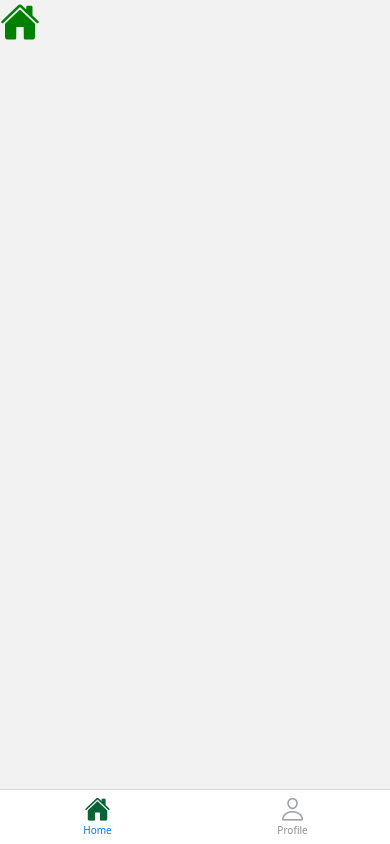
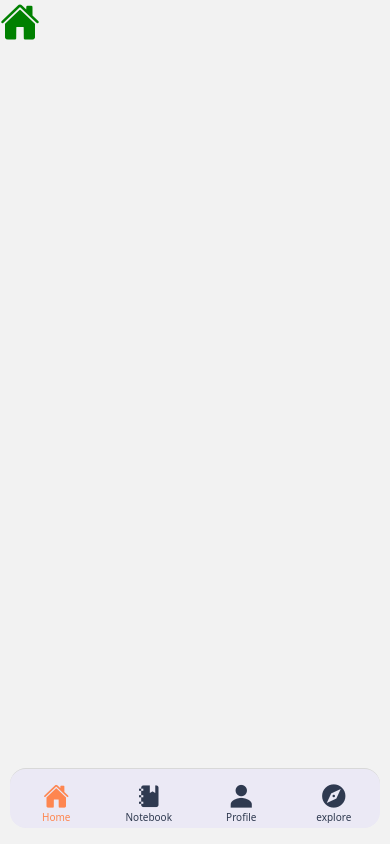
Before and after one commit to alisbaansari24/Emergency_Assist_Lite, a React Native app: screen / in a window 390 px wide. Built offline with nearby package versions, Linux system fonts and the light colour scheme.

Commit message:
bottom tab navigation is completed

```diff
--- a/src/navigation/AppContent.js
+++ b/src/navigation/AppContent.js
@@ -1,16 +1,19 @@
-import { StyleSheet, Text, View } from 'react-native'
+import { StatusBar, StyleSheet, Text, useColorScheme, View } from 'react-native'
 import React from 'react'
 import { useSafeAreaInsets } from 'react-native-safe-area-context';
 import BottomTabs from './BottomTabs'
 
 export default function AppContent() {
+
+    const isDarkMode = useColorScheme() === 'dark';
     const safeAreaInsets = useSafeAreaInsets();
     return (
         <View style={styles.container}>
-            <BottomTabs
-                templateFileName="App.tsx"
+            <StatusBar
                 safeAreaInsets={safeAreaInsets}
+                barStyle={isDarkMode ? 'light-content' : 'dark-content'}
             />
+            <BottomTabs />
 
         </View>
     )
--- a/src/navigation/BottomTabs.js
+++ b/src/navigation/BottomTabs.js
@@ -1,57 +1,79 @@
 import React from 'react'
 import { createBottomTabNavigator } from '@react-navigation/bottom-tabs'
+import Ionicons from 'react-native-vector-icons/Ionicons'
 import HomeScreen from '../screens/HomeScreen'
-import Ionicons from 'react-native-vector-icons/Ionicons'
-
+import MaterialCommunityIcons from 'react-native-vector-icons/MaterialCommunityIcons';
+import MaterialIcons from 'react-native-vector-icons/MaterialIcons';
 
 const Tab = createBottomTabNavigator()
 
 export default function BottomTabs() {
-    const tabList = [
-        {
-            route: 'Home',
-            component: HomeScreen,
-            icon: 'home-outline',
-            activeIcon: 'home',
-        },
-        {
-            route: 'Profile',
-            component: HomeScreen,
-            icon: 'person-outline',
-            activeIcon: 'person-sharp',
-        },
-    ]
-
     return (
         <Tab.Navigator
             screenOptions={{
                 headerShown: false,
-                // tabBarShowLabel: false,
+                tabBarShowLabel: true,
+                tabBarActiveTintColor: '#fe8650',
+                tabBarInactiveTintColor: '#2f3a50',
+                // tabBarBackground:'#f6f5fb',
                 tabBarStyle: {
-                    height: 55,
+                    height: 60,
                     position: 'absolute',
-                    bottom: 0,
-                    left: 0,
-                    right: 0,
+                    bottom: 16,
+                    borderRadius: 16,
+                    paddingTop: 8,
+                    marginLeft: 10,
+                    marginRight: 10,
+                    backgroundColor:'#ebe9f5'
+
                 },
             }}
         >
-            {tabList.map((tab, index) => (
             <Tab.Screen
-                    key={index}
-                    name={tab.route}
-                    component={tab.component}
+                name="Home"
+                component={HomeScreen}
                 options={{
-                        tabBarIcon: ({ focused }) => (
+                    tabBarIcon: ({ focused, color }) => (
                         <Ionicons
-                                name={focused ? tab.activeIcon : tab.icon}
+                            name='home'
                             size={26}
-                                color={focused ? '#086436' : '#9CA3AF'}
+                            color={color}
                         />
                     ),
                 }}
             />
-            ))}
+            <Tab.Screen
+                name='Notebook'
+                component={HomeScreen}
+                options={{
+                    tabBarIcon: ({ color }) => (
+                        <MaterialCommunityIcons name="notebook" color={color} size={26} />
+                    )
+                }}
+            />
+            <Tab.Screen
+                name="Profile"
+                component={HomeScreen}
+                options={{
+                    tabBarIcon: ({ focused, color }) => (
+                        <Ionicons
+                            name='person-sharp'
+                            size={26}
+                            color={color}
+                        />
+                    ),
+                }}
+            />
+
+            <Tab.Screen
+                name='explore'
+                component={HomeScreen}
+                options={{
+                    tabBarIcon: ({ color }) => (
+                        <MaterialIcons name="explore" color={color} size={28} />
+                    )
+                }}
+            />
         </Tab.Navigator>
     )
 }
```
Also changed, not shown: 1 other file (tests, documents, lock files or other folders). Lines whose indentation alone changed are shown as unchanged.
